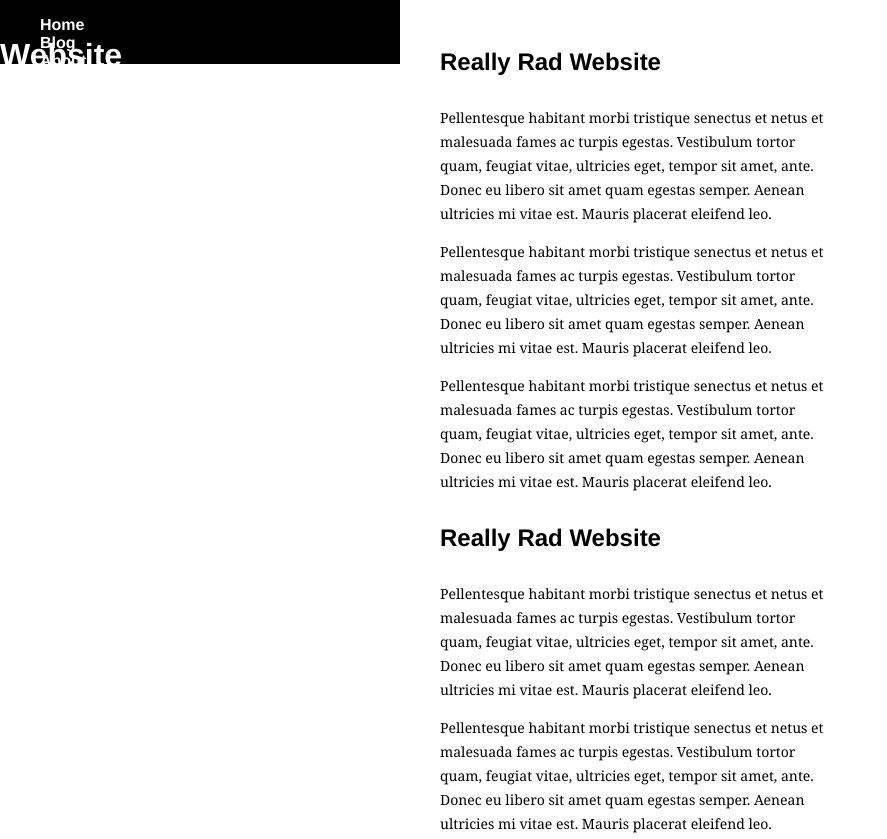
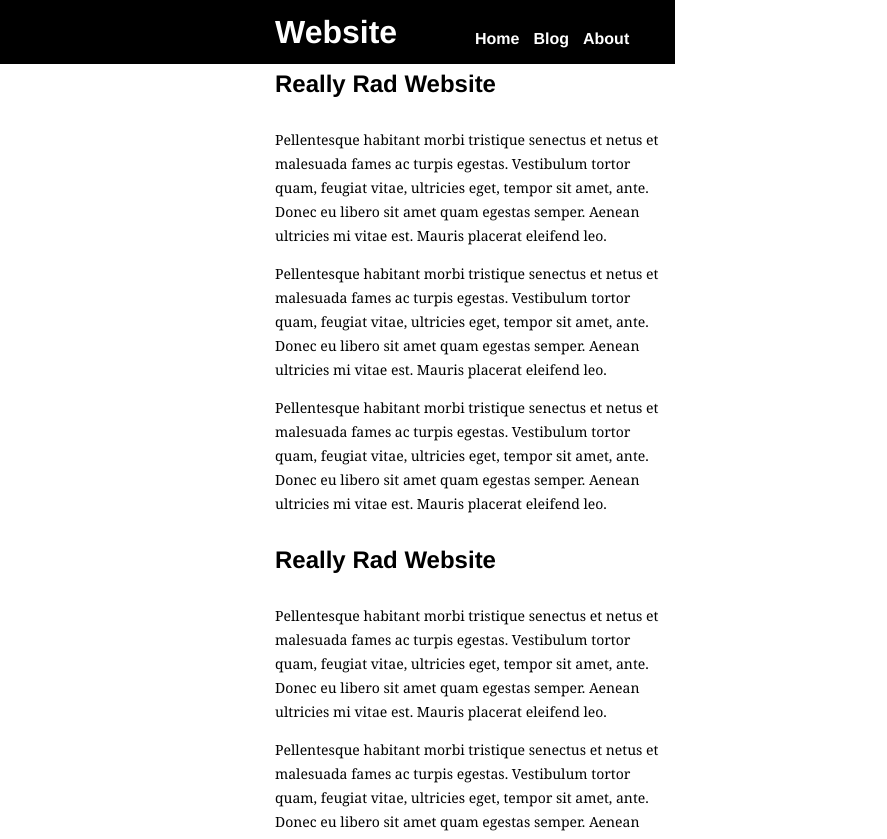
Before and after one commit to christina-taggart/basic-css-fixed-nav-bar, a plain HTML site: page source/index.html in a window 1280 px wide. Shown: the top 839 px of the page, without its empty margins (0-887 px from the left). Drawn offline with Linux system fonts and the light colour scheme.

Commit message:
Finished everything but top bar placement

```diff
--- a/source/main.css
+++ b/source/main.css
@@ -1,26 +1,51 @@
+body {
+    margin: 0px;
+}
+
 .top-nav h1 {
     font-size: 32px;
     font-family: Helvetica, Arial, sans-serif;
     font-weight: bold;
     color: white;
     position: fixed;
+    margin-top: 0px;
 }
 
 .top-nav {
+    position: fixed;
     background-color: black;
-    font-color: white;
     height: 64px;
-    text-align: vertical;
-    position: fixed;
+    width: 100%;
+    width: auto;
 }
 
-body {
-    display: inline;
+div.container {
+    display: inline-block;
+    margin: 0px auto;
+    width: 400px;
+    padding-left: 275px;
 }
 
-.container {
-    margin: 0px auto;
-    width: 400px;
+.content {
+    padding-top: 40px;
+}
+
+ul.nav {
+    position: fixed;
+    padding-left: 200px;
+}
+
+li{
+    list-style: none;
+    font-family: Helvetica, Arial, sans-serif;
+    font-weight: bold;
+    display: inline;
+    padding-right: 10px;
+}
+
+a {
+    text-decoration: none;
+    color: white;
 }
 
 p {
@@ -41,11 +66,3 @@ h2 {
     font-weight: bold;
     line-height: 48px;
 }
-
-li a {
-    list-style: none;
-    text-decoration: none;
-    color: white;
-    font-family: Helvetica, Arial, sans-serif;
-    font-weight: bold;
-}
```
